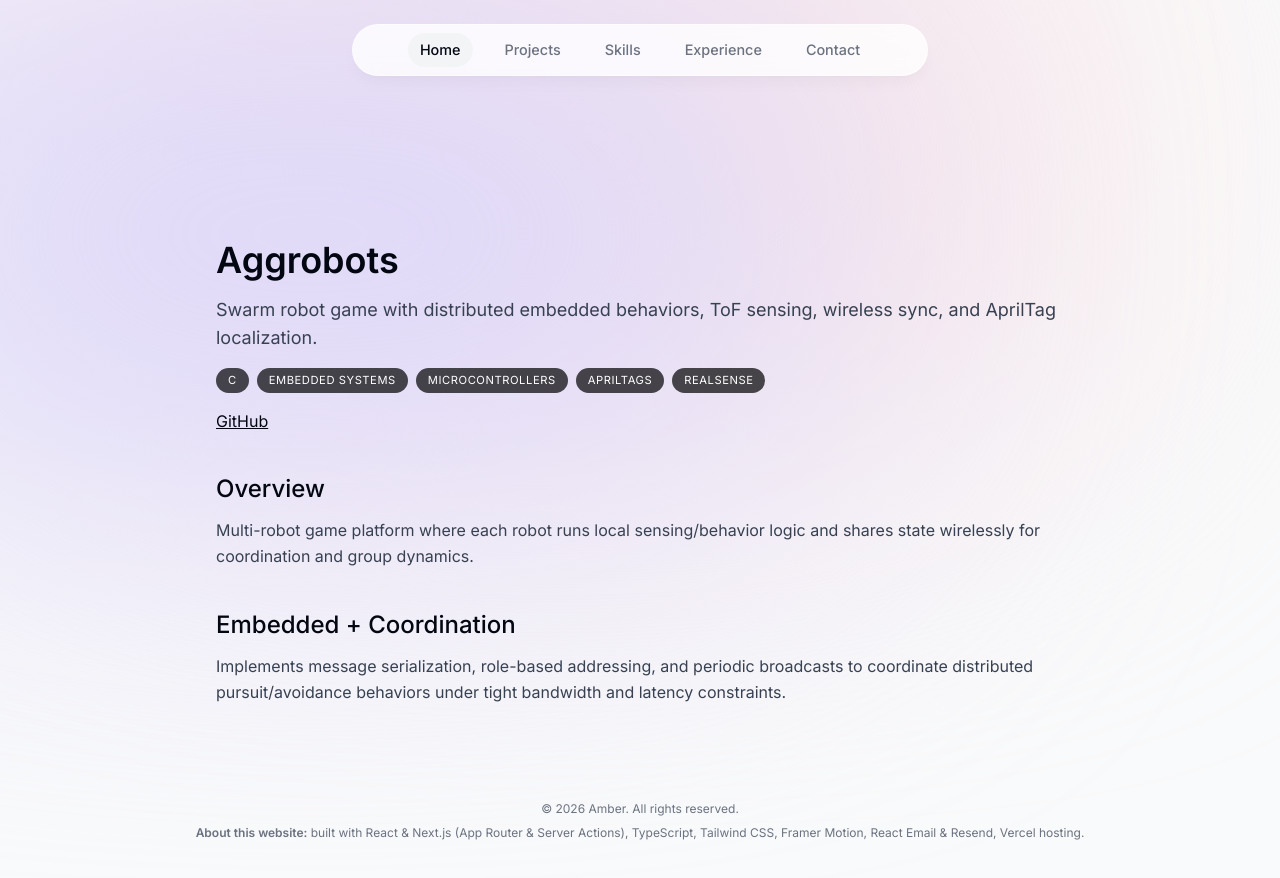
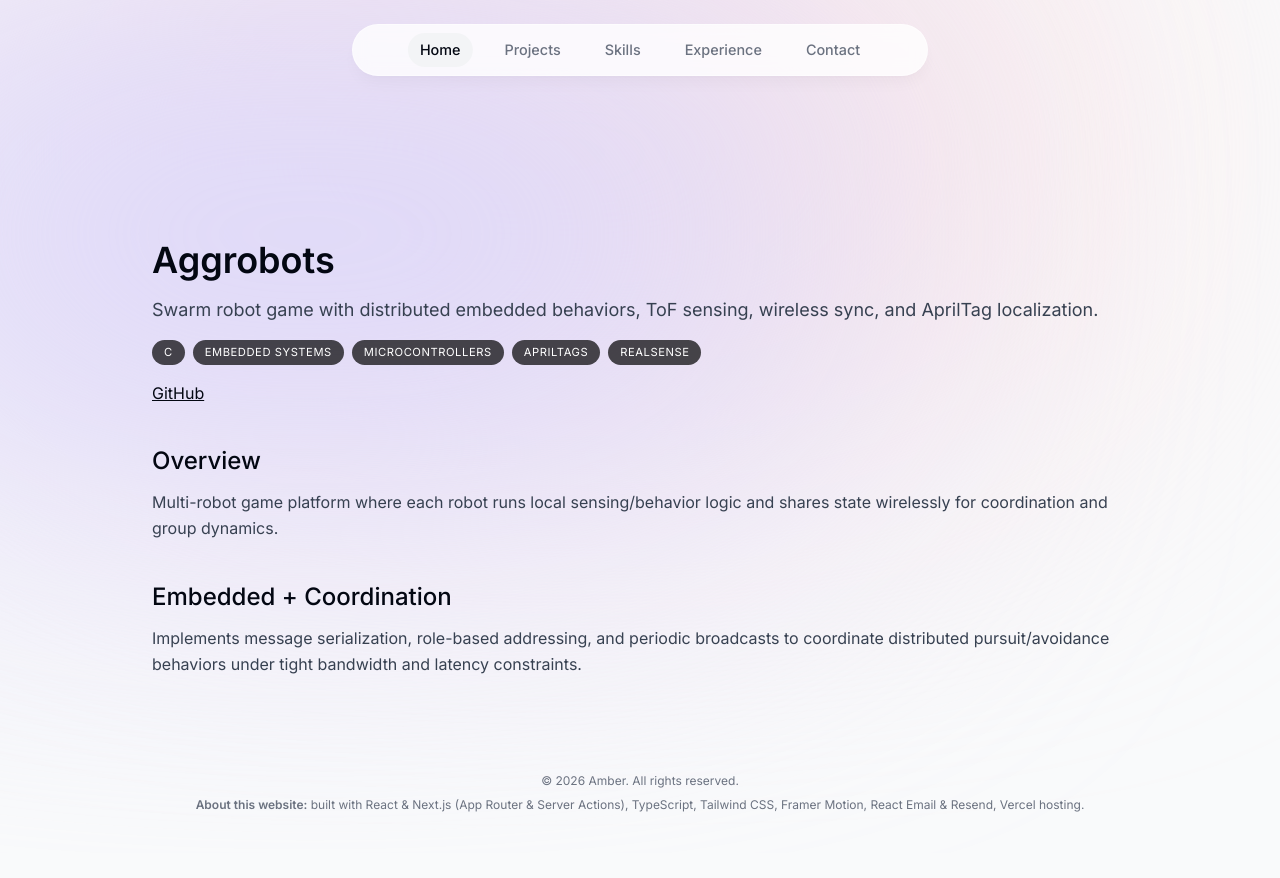
Before and after one commit to amberhandal/personal-site, a Next.js app: page /projects/aggrobots in a window 1280 px wide. Shown: the top 878 px of the page. After the commit the page ends 853 px from the top, so only its background shows below. Built offline with nearby package versions, Linux system fonts and the light colour scheme.

Commit message:
take up more space on project pages

```diff
--- a/app/projects/[slug]/page.tsx
+++ b/app/projects/[slug]/page.tsx
@@ -175,7 +175,7 @@ export default function ProjectPage({ params }: { params: { slug: string } }) {
 
 
   return (
-    <main className="mx-auto max-w-4xl px-6 py-24">
+    <main className="mx-auto w-[90%] max-w-5xl px-6 py-24">
       <h1 className="mb-4 text-4xl font-semibold">{project.title}</h1>
 
       <p className="mb-4 text-lg text-gray-700 dark:text-white/70">
--- a/components/image-lightbox.tsx
+++ b/components/image-lightbox.tsx
@@ -19,7 +19,7 @@ export default function ImageLightbox({ src, alt, className }: Props) {
         alt={alt}
         fill
         className={`${className ?? "object-contain"} cursor-pointer`}
-        sizes="(max-width: 768px) 100vw, 768px"
+        sizes="(max-width: 768px) 90vw, (max-width: 1280px) 85vw, 1024px"
         onClick={() => setOpen(true)}
       />
 
```
